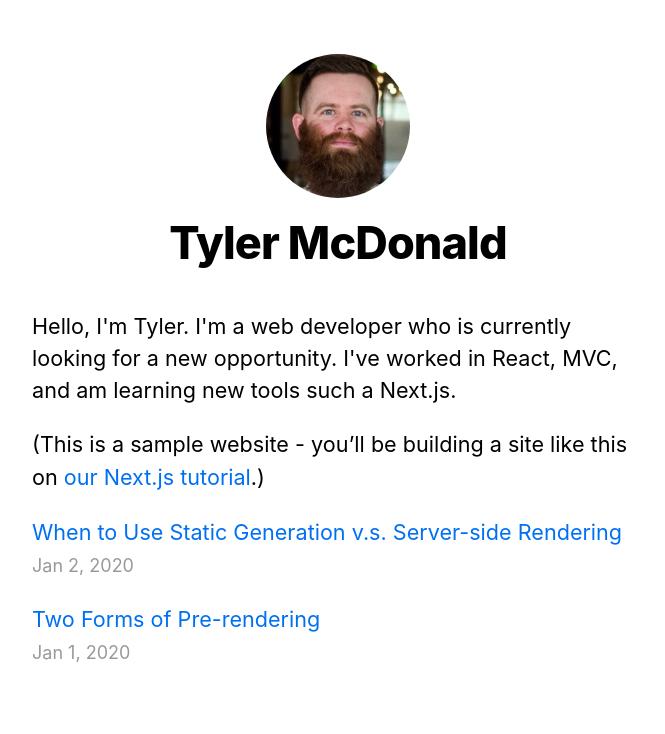
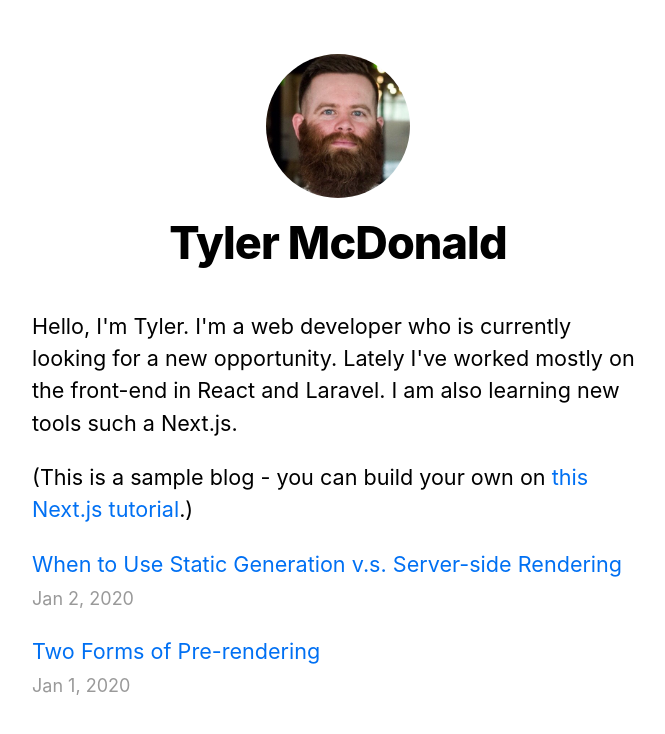
Before and after one commit to ManiacalBilby/nextjs-blog, a Next.js app: page / in a window 1280 px wide. Shown: the top 734 px of the page, without its empty margins (302-967 px from the left). Built offline with nearby package versions, Linux system fonts and the light colour scheme.

Commit message:
Update intro paragraph

```diff
--- a/pages/index.js
+++ b/pages/index.js
@@ -23,12 +23,12 @@ export default function Home({ allPostsData }) {
       <section className={utilStyles.headingMd}>
         <p>
           Hello, I'm Tyler. I'm a web developer who is currently looking for a
-          new opportunity. I've worked in React, MVC, and am learning new tools
-          such a Next.js.
+          new opportunity. Lately I've worked mostly on the front-end in React
+          and Laravel. I am also learning new tools such a Next.js.
         </p>
         <p>
-          (This is a sample website - you’ll be building a site like this on{" "}
-          <a href="https://nextjs.org/learn">our Next.js tutorial</a>.)
+          (This is a sample blog - you can build your own on{" "}
+          <a href="https://nextjs.org/learn">this Next.js tutorial</a>.)
         </p>
       </section>
       <section className={`${utilStyles.headingMd} ${utilStyles.padding1px}`}>
```
